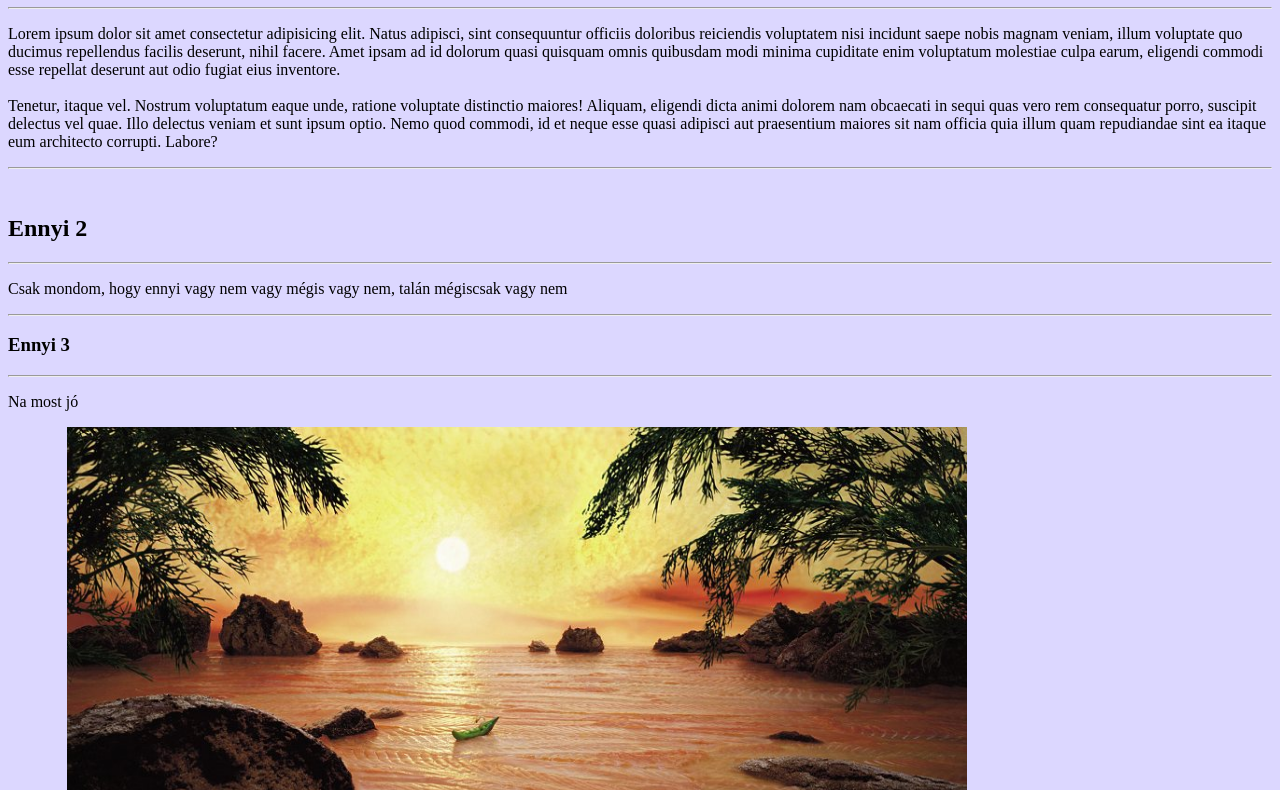
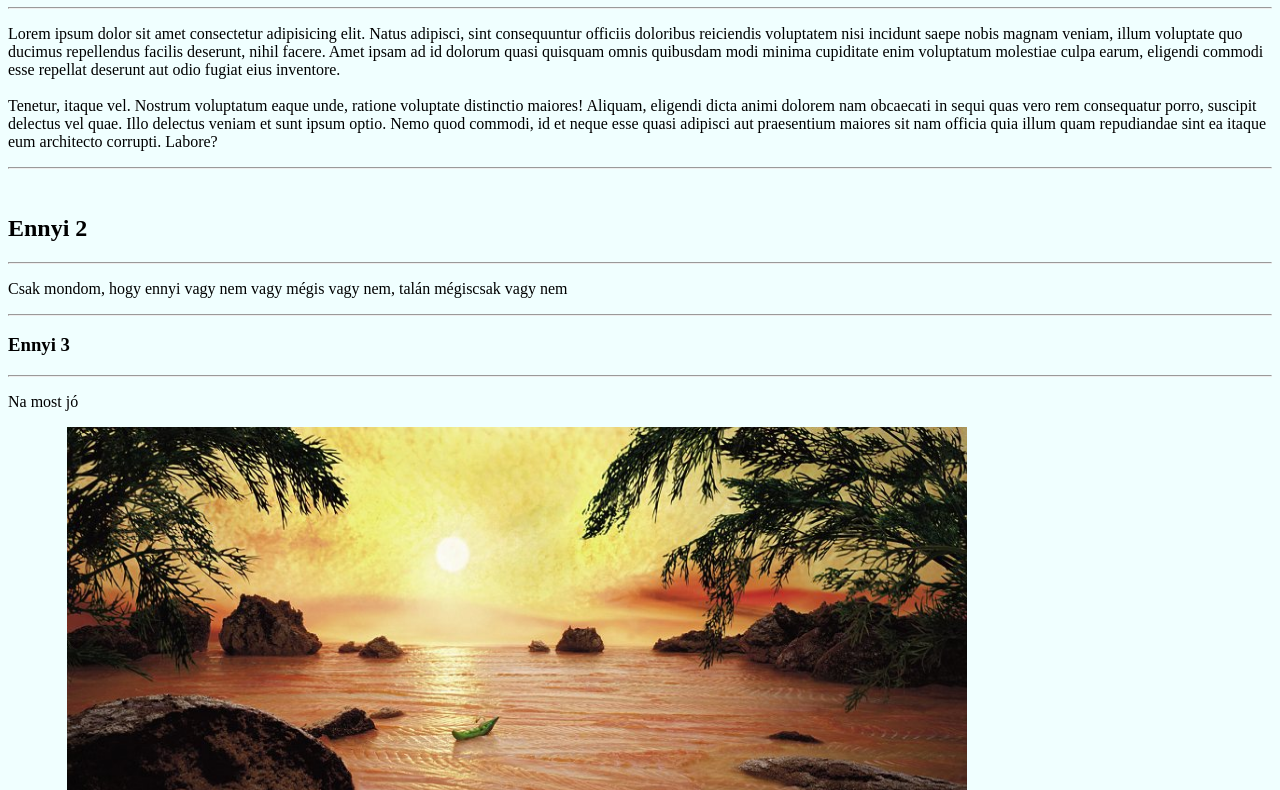
Before and after one commit to bertagyorgy/levente, a plain HTML site: page index.html in a window 1280 px wide. Shown: the part 73-863 px from the top of the page. Drawn offline with Linux system fonts and the light colour scheme.

Commit message:
Update index.html

```diff
--- a/index.html
+++ b/index.html
@@ -7,7 +7,7 @@
     <title>Első honlap</title>
     <style>
         body {
-            background-color: rgb(220, 215, 255);
+            background-color: rgb(240, 255, 355);
         }
     </style>
 </head>
```
